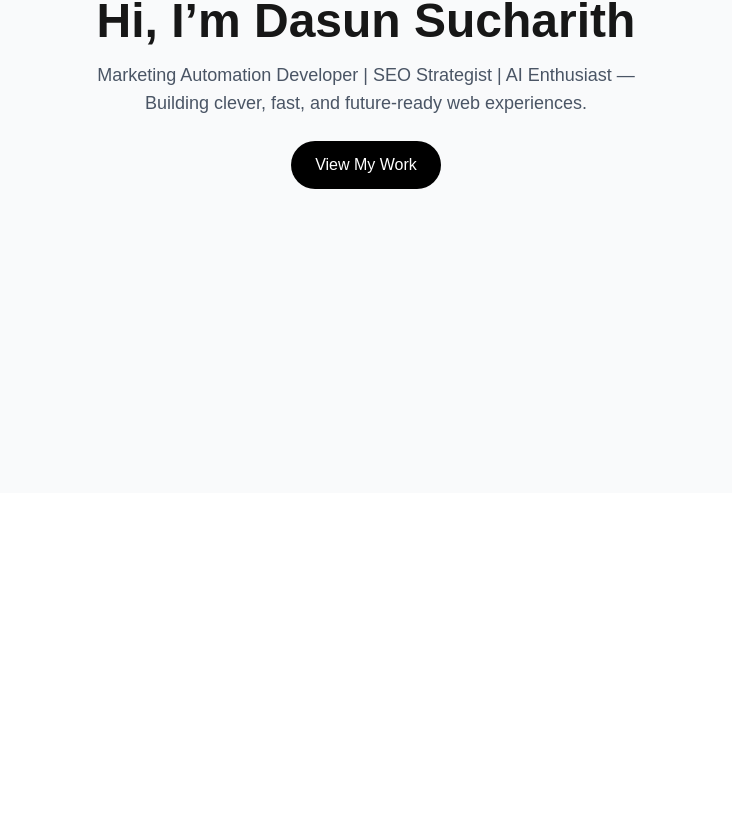
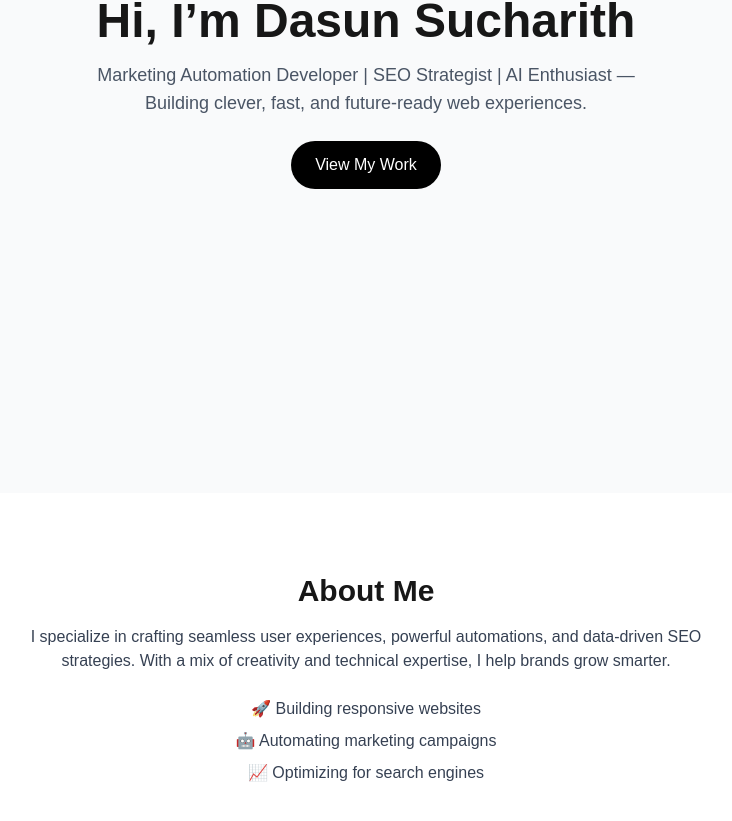
Before and after one commit to dasunsucharith/next-portfolio, a Next.js app: page / in a window 1280 px wide. Shown: the part 307-1128 px from the top of the page, without its empty margins (274-1006 px from the left). Before the commit the page ends 800 px from the top, so only its background shows below. Built offline with nearby package versions, Linux system fonts and the light colour scheme.

Commit message:
Add animated About section

```diff
--- a/src/app/page.tsx
+++ b/src/app/page.tsx
@@ -1,11 +1,13 @@
 import NavBar from "@/components/NavBar";
 import Hero from "@/components/Hero";
+import About from "@/components/About";
 
 export default function Home() {
   return (
     <main className="min-h-screen bg-gray-50 dark:bg-black">
       <NavBar />
       <Hero />
+      <About />
     </main>
   );
 }
--- /dev/null
+++ b/src/components/About.tsx
@@ -0,0 +1,42 @@
+"use client";
+import { motion } from "framer-motion";
+
+export default function About() {
+  return (
+    <motion.section
+      id="about"
+      className="py-20 px-6 text-center bg-white dark:bg-black"
+      initial={{ opacity: 0, y: 20 }}
+      whileInView={{ opacity: 1, y: 0 }}
+      viewport={{ once: true }}
+      transition={{ duration: 0.6 }}
+    >
+      <motion.h2
+        className="text-3xl font-bold mb-4"
+        initial={{ opacity: 0 }}
+        animate={{ opacity: 1 }}
+        transition={{ duration: 0.6, delay: 0.1 }}
+      >
+        About Me
+      </motion.h2>
+      <motion.p
+        className="max-w-2xl mx-auto text-gray-700 dark:text-gray-300"
+        initial={{ opacity: 0 }}
+        animate={{ opacity: 1 }}
+        transition={{ duration: 0.6, delay: 0.2 }}
+      >
+        I specialize in crafting seamless user experiences, powerful automations, and data-driven SEO strategies. With a mix of creativity and technical expertise, I help brands grow smarter.
+      </motion.p>
+      <motion.ul
+        className="mt-6 space-y-2 text-gray-700 dark:text-gray-300"
+        initial={{ opacity: 0 }}
+        animate={{ opacity: 1 }}
+        transition={{ duration: 0.6, delay: 0.3 }}
+      >
+        <li>🚀 Building responsive websites</li>
+        <li>🤖 Automating marketing campaigns</li>
+        <li>📈 Optimizing for search engines</li>
+      </motion.ul>
+    </motion.section>
+  );
+}
```
